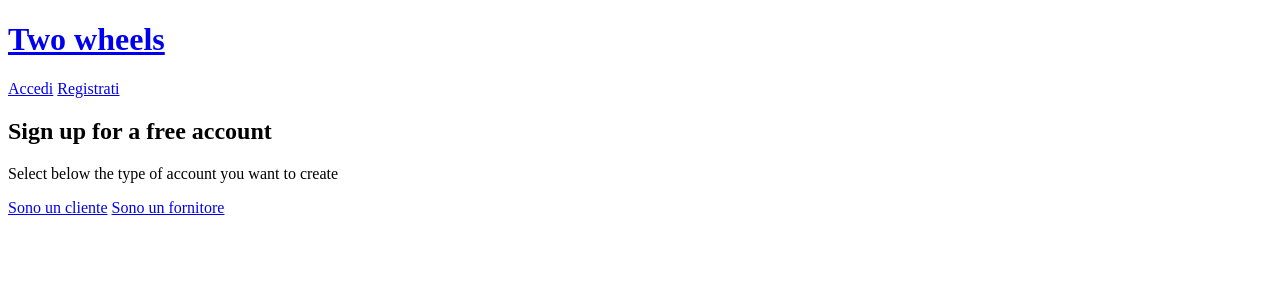
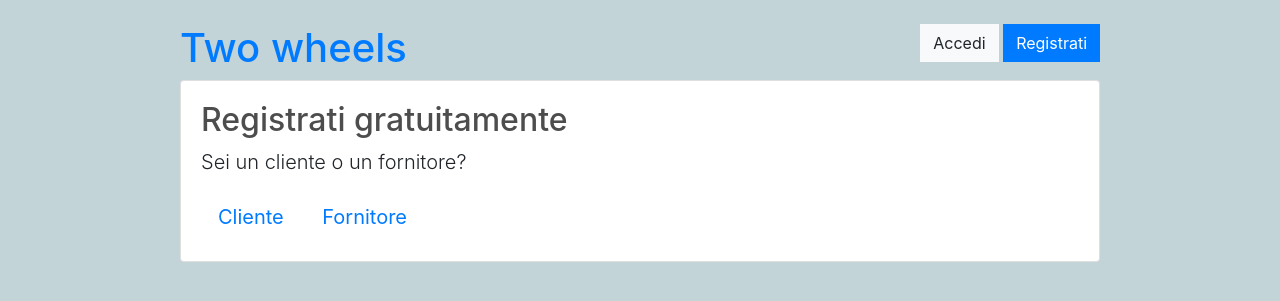
Before and after one commit to nico1104/Progetto, a Django app: page /signup/ in a window 1280 px wide. Shown: the top 301 px of the page. Run offline with Django 3.2, Linux system fonts and the light colour scheme; some libraries are stand-ins or nearby versions; some web fonts are replaced.

Commit message:
Aggiunta procedura di login e signup

```diff
--- /dev/null
+++ b/static/css/customer.css
@@ -0,0 +1,3 @@
+body {
+  background-color: #c2d4d8;
+}
--- /dev/null
+++ b/static/css/seller.css
@@ -0,0 +1,3 @@
+body {
+  background-color: #b0aac2;
+}
--- a/store/templates/store/main.html
+++ b/store/templates/store/main.html
@@ -24,7 +24,7 @@
                 </li>
             </ul>
            <div class="form-inline my-2 my-lg-0">
-	     	<a href="{% url 'store:login' %}" class="btn btn-warning">Login</a>
+	     	<a href="{% url 'store:login' %}" class="btn btn-warning">Accedi</a>
 
 	     	<a href="{% url 'store:cart' %}">
 	    		<img  id="cart-icon" src="{% static 'images/cart.png' %}">
--- a/templates/base.html
+++ b/templates/base.html
@@ -5,6 +5,14 @@
     <meta name="viewport" content="width=device-width, initial-scale=1, shrink-to-fit=no">
     <title>{% block title %}Two wheels{% endblock %}</title>
     <link href="https://fonts.googleapis.com/css?family=Clicker+Script" rel="stylesheet">
+
+    <link rel="stylesheet" href="https://maxcdn.bootstrapcdn.com/bootstrap/4.0.0/css/bootstrap.min.css" integrity="sha384-Gn5384xqQ1aoWXA+058RXPxPg6fy4IWvTNh0E263XmFcJlSAwiGgFAW/dAiS6JXm" crossorigin="anonymous">
+    <link rel="stylesheet" type="text/css" href="{% static 'css/main.css' %}">
+    {% if user.is_authenticated and user.is_teacher %}
+      <link rel="stylesheet" type="text/css" href="{% static 'css/seller.css' %}">
+    {% else %}
+      <link rel="stylesheet" type="text/css" href="{% static 'css/customer.css' %}">
+    {% endif %}
 
   </head>
   <body>
--- a/templates/registration/register.html
+++ b/templates/registration/register.html
@@ -1,8 +1,8 @@
 {% extends 'base.html' %}
 
 {% block content %}
-  <h2>Sign up for a free account</h2>
-  <p class="lead">Select below the type of account you want to create</p>
-  <a href="{% url 'customer_signup' %}" class="btn btn-student btn-lg" role="button">Sono un cliente</a>
-  <a href="{% url 'seller_signup' %}" class="btn btn-teacher btn-lg" role="button">Sono un fornitore</a>
+  <h2>Registrati gratuitamente</h2>
+  <p class="lead">Sei un cliente o un fornitore?</p>
+  <a href="{% url 'store:customer_signup' %}" class="btn btn-student btn-lg" role="button">Cliente</a>
+  <a href="{% url 'store:seller_signup' %}" class="btn btn-teacher btn-lg" role="button">Fornitore</a>
 {% endblock %}
```
